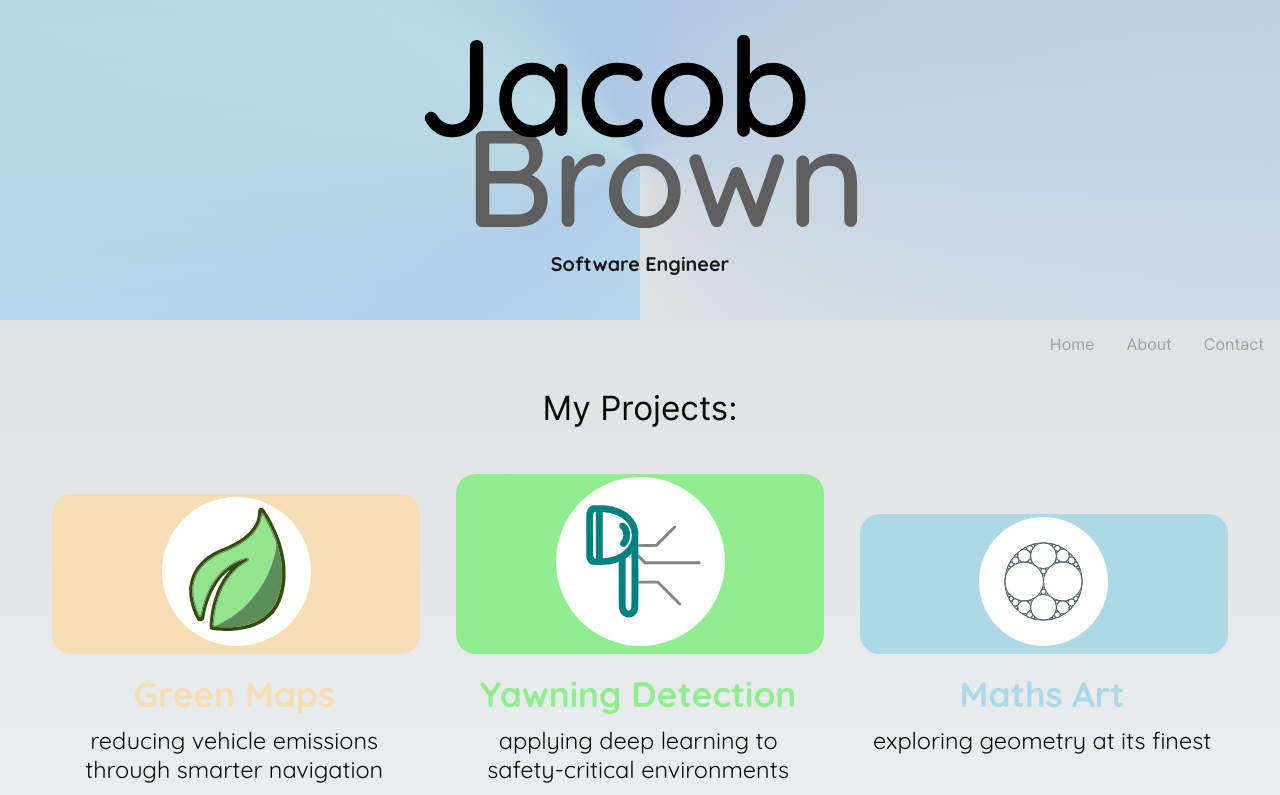
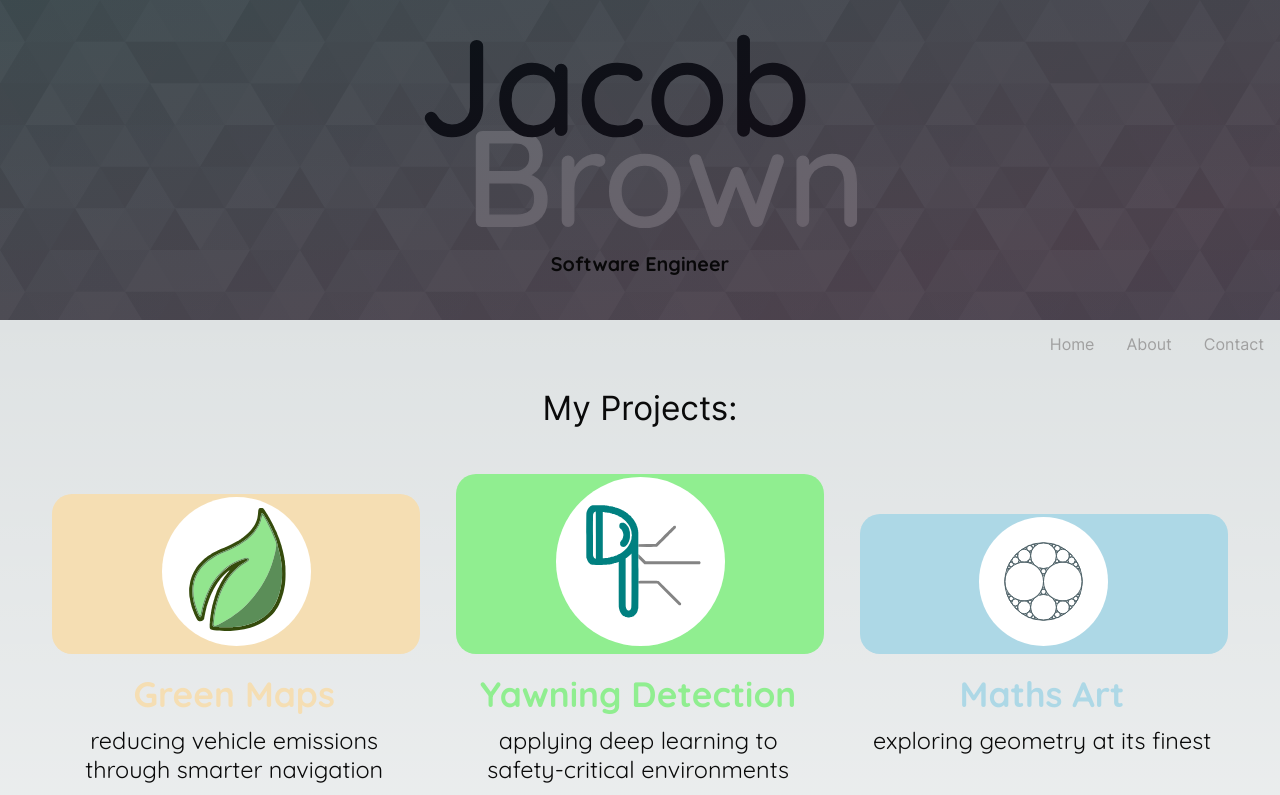
Before and after one commit to jacbn/jacbn.me, a Next.js app: page / in a window 1280 px wide. Shown: the top 795 px of the page. Built offline with nearby package versions, Linux system fonts and the light colour scheme.

Commit message:
new title bg

```diff
--- a/src/components/title.tsx
+++ b/src/components/title.tsx
@@ -3,6 +3,7 @@ import styles from '../styles/home.module.css'
 export default function Title() {
     return (
         <div className={styles.titleContainer}>
+            <div className={styles.titleBackground}></div>
             <svg className={styles.titleSVG}>
                 <symbol id="s-text">
                     <text x="48%" y="59%" textAnchor='middle'>Jacob</text>
--- a/src/styles/home.module.css
+++ b/src/styles/home.module.css
@@ -107,8 +107,46 @@
   display: flex;
   flex-direction: column;
   align-items: center;
-  background: var(--primary-glow);
+  /* light mode? v v */
+  /* background-image: url("/assets/index/title-bg.svg"), linear-gradient(
+    to bottom right,
+    rgb(1, 65, 255),
+    rgb(1, 255, 255),
+    rgb(255, 65, 255)
+  ); */
+
+  background-image: linear-gradient(rgba(0, 0, 0, 0.7), rgba(0, 0, 0, 0.7)), url("/assets/index/title-bg.svg");
+  /* triangle background (title-bg.svg) modified from SVGBackgrounds.com */
   font-family: var(--font-sans-title);
+}
+
+.titleBackground {
+  /* same positioning as titleContainer */
+  width: 100%;
+  height: calc(10rem + 15vh + 40px);
+  position: absolute;
+  background-image:
+  linear-gradient(
+    to bottom right,
+    rgba(1, 65, 255, 0.1),
+    rgba(1, 255, 255, 0.1),
+    rgba(219, 115, 219, 0.1),
+    rgba(1, 65, 255, 0.1)
+  );
+  background-size: 400% 400%;
+  animation: titleBackground 20s infinite ease-in-out;
+}
+
+@keyframes titleBackground {
+  0% {
+    background-position: 0% 0%;
+  }
+  50% {
+    background-position: 100% 100%;
+  }
+  100% {
+    background-position: 0% 0%;
+  }
 }
 
 .titleSVG {
@@ -116,6 +154,11 @@
   height: calc(100% - 2.1rem); /* container height - roller */
   display: block;
   margin-bottom: 20px;
+}
+
+.titleBackgroundSVG {
+  height: inherit;
+  position: absolute;
 }
 
 .titleText {
```
Also changed, not shown: public/assets/index/title-bg.svg (added).
